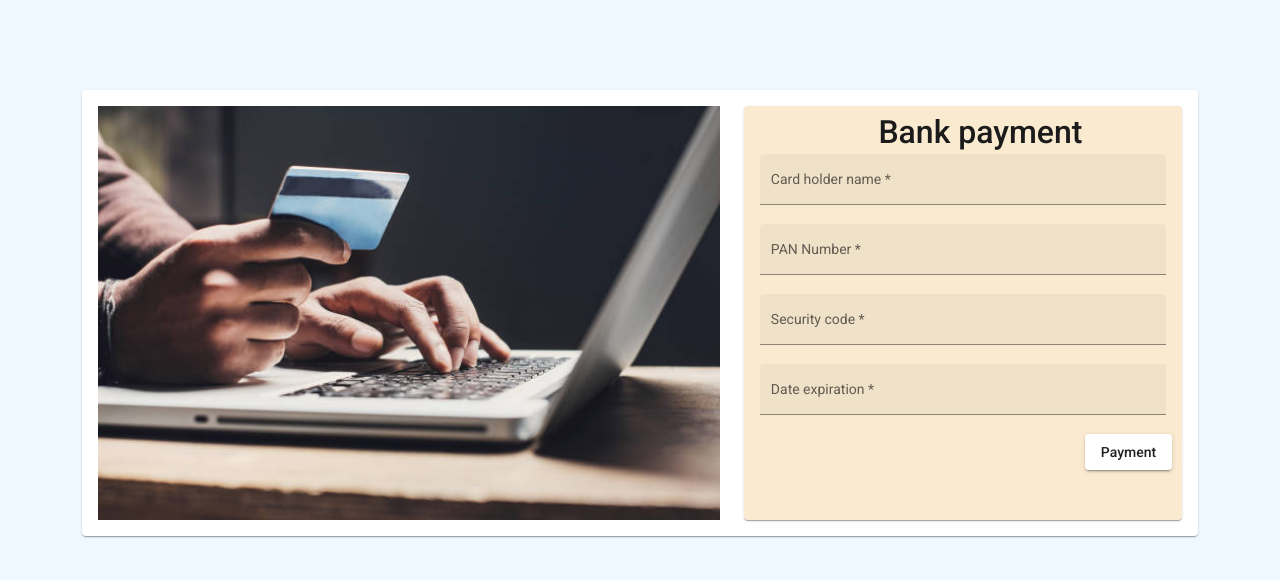
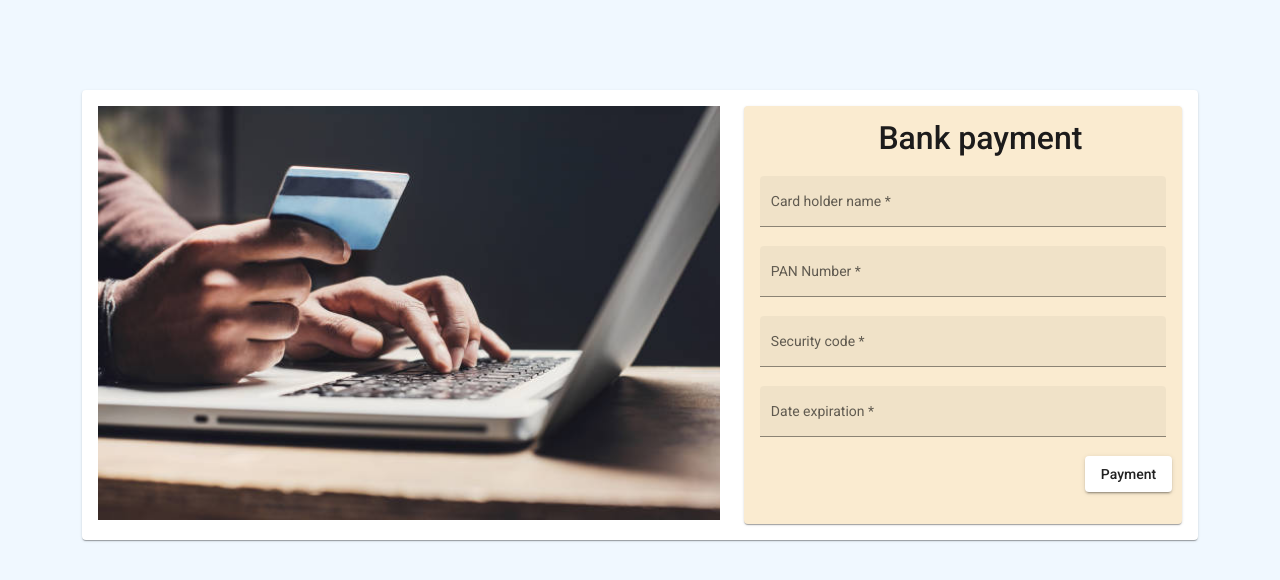
Before and after one commit to AgencyForEmployement/WebShopApp, an Angular app in the folder web-shop-app/: page /payment in a window 1280 px wide. Shown: the top 580 px of the page. Built offline with nearby package versions, Linux system fonts and the light colour scheme.

Commit message:
feat: changes on preview

```diff
--- a/web-shop-app/src/app/components/payment-form/payment-form.component.css
+++ b/web-shop-app/src/app/components/payment-form/payment-form.component.css
@@ -8,8 +8,11 @@
     /* color:cornflowerblue; */
     color: rgb(28, 27, 27);
     margin-left: 50%;
+    margin-top: 3%;
 }
-
+.card-header{
+    margin-bottom: 4%;
+}
 .image-background{
     height:100%;
     width: 100%;
--- a/web-shop-app/src/app/components/payment-form/payment-form.component.html
+++ b/web-shop-app/src/app/components/payment-form/payment-form.component.html
@@ -8,31 +8,13 @@
             </div>
             <div class="col-md-5">
                  <mat-card class="payment-card">
-                    <mat-card-header>
+                    <mat-card-header class="card-header">
                         <mat-card-title class="card-title">
                             Bank payment
                         </mat-card-title>
                     </mat-card-header>
                     <form [formGroup]="paymentForm">
-                        <mat-card-content class="content-card">
-                            <!-- <div class="row">
-                                <mat-form-field class="example-full-width" appearance="fill">
-                                    <mat-label>Name</mat-label>
-                                    <input type="Ime" formControlName="name" matInput placeholder="Ex. Mark">
-                                </mat-form-field>
-                            </div>
-                            <div class="row">
-                                <mat-form-field class="example-full-width" appearance="fill">
-                                    <mat-label>Surname</mat-label>
-                                    <input type="surname" formControlName="surname" matInput placeholder="Twan">
-                                </mat-form-field>
-                            </div>
-                            <div class="row">
-                                <mat-form-field class="example-full-width" appearance="fill">
-                                    <mat-label>Address</mat-label>
-                                    <input type="address" formControlName="address" matInput placeholder="Sant Marco 5, Venice">
-                                </mat-form-field>
-                            </div> -->
+                        <mat-card-content >
                             <div class="row">
                                 <mat-form-field class="example-full-width" appearance="fill">
                                     <mat-label>Card holder name</mat-label>
```
